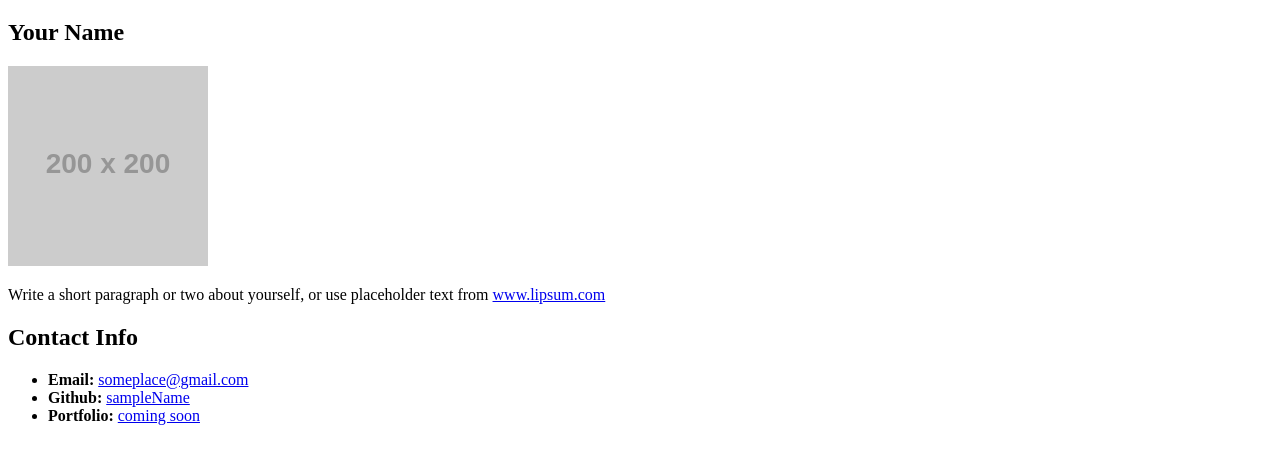
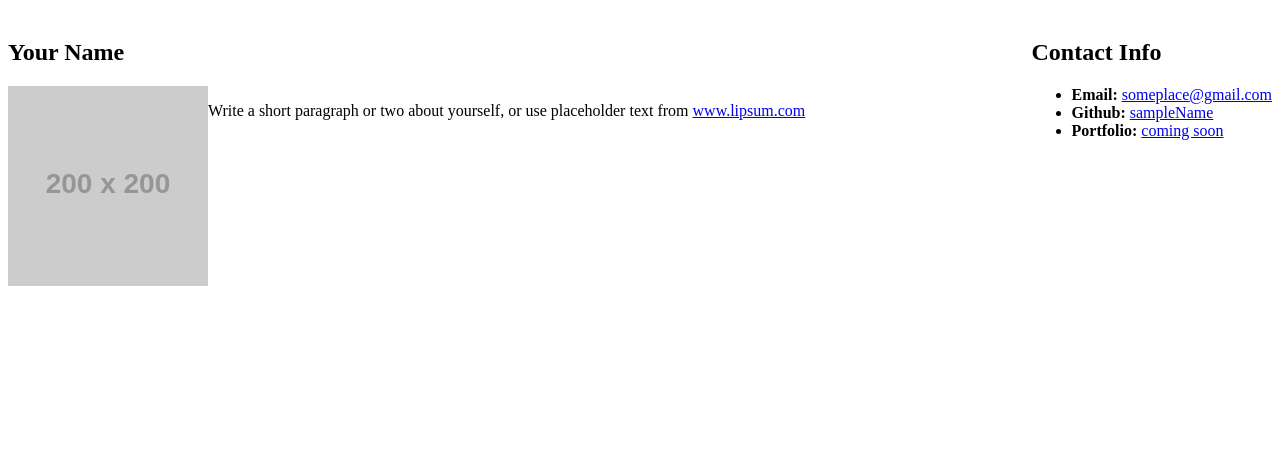
Before and after one commit to guidoasbun/class_activity_day_4, a plain HTML site: page Unsolved/index.html in a window 1280 px wide. Shown: the part 61-524 px from the top of the page. Drawn offline with Linux system fonts and the light colour scheme; placeholder pictures from the web are drawn by us.

Commit message:
more changes

```diff
--- a/Unsolved/style.css
+++ b/Unsolved/style.css
@@ -6,8 +6,13 @@
 
 #name {
 
+  float: left;
+}
+
+#name p {
+  float: right;
 }
 
 #contact {
-
+  float: right;
 }
```
